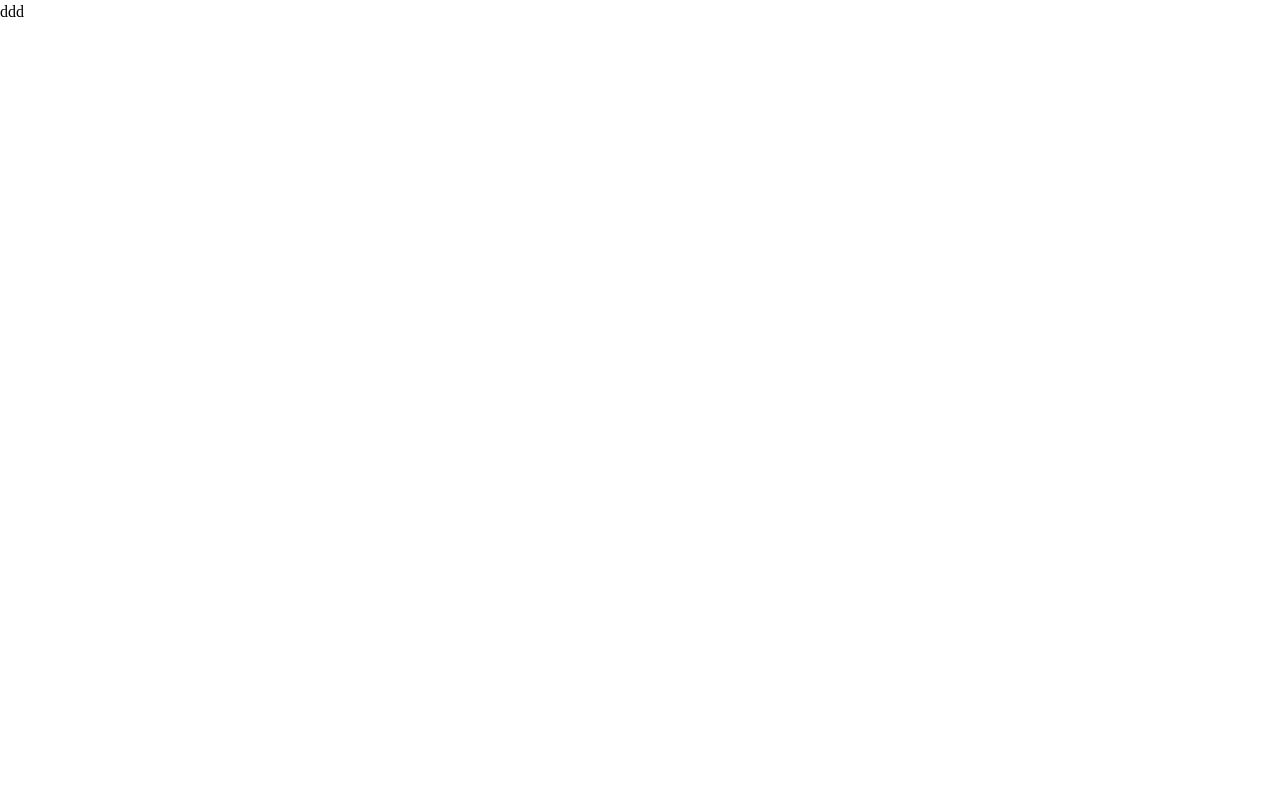
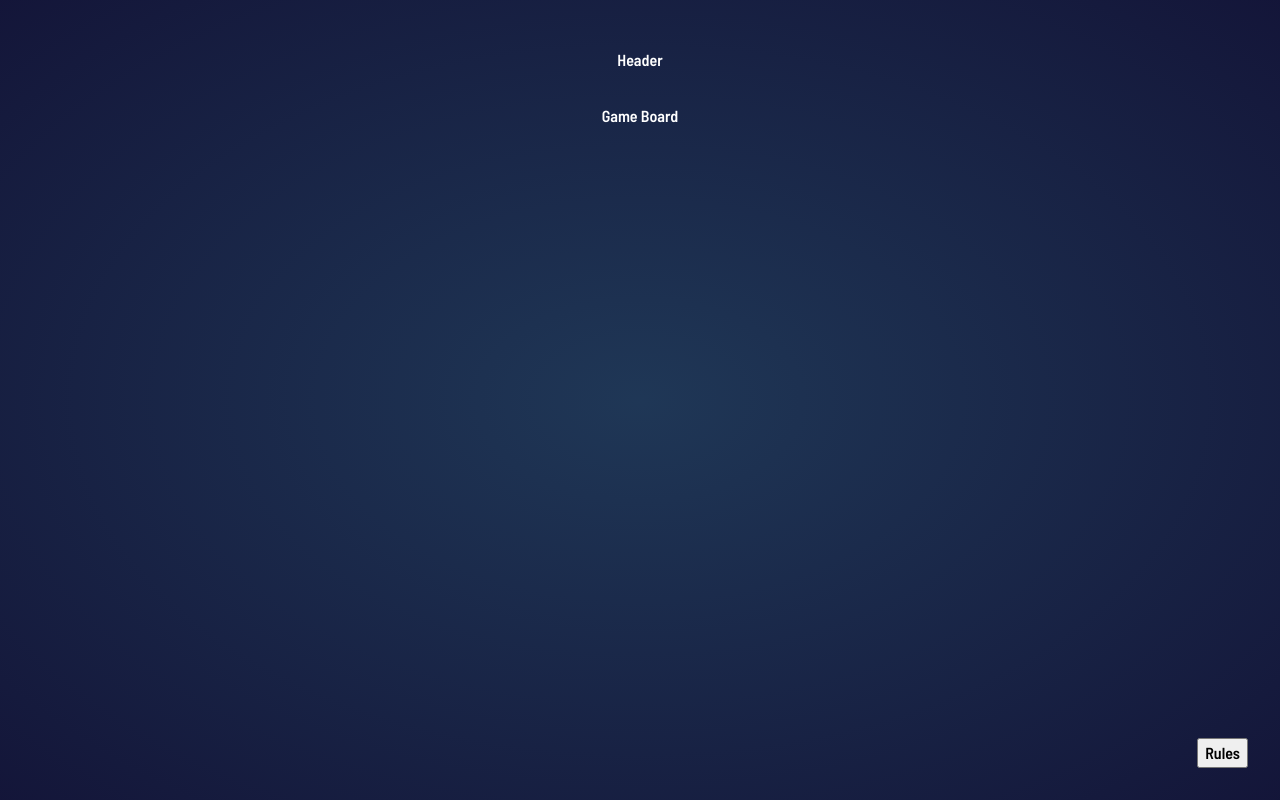
Before and after one commit to web-lizzard/fm-rock-paper-scissors-game, a Vue app: page / in a window 1280 px wide. Built offline with nearby package versions, Linux system fonts and the light colour scheme.

Commit message:
create scss variables, and helpers, basic layout template

```diff
--- a/src/App.vue
+++ b/src/App.vue
@@ -1,7 +1,50 @@
 <script setup lang="ts"></script>
 
 <template>
-  <main>ddd</main>
+  <div class="app">
+    <header class="container header">Header</header>
+    <main class="container game-board">
+      <div>Game Board</div>
+    </main>
+
+    <button class="app__button button">Rules</button>
+  </div>
 </template>
 
-<style lang="scss" scoped></style>
+<style lang="scss" scoped>
+.app {
+  position: relative;
+  padding: 3rem 2rem 2rem;
+  min-height: 100vh;
+  display: grid;
+  gap: 4rem;
+  grid-auto-rows: max-content;
+
+  @include tablet {
+    gap: 2rem;
+  }
+}
+
+.app__button {
+  position: absolute;
+  bottom: 2rem;
+  left: 50%;
+  transform: translateX(-50%);
+
+  @include tablet {
+    left: auto;
+    right: 2rem;
+    transform: translate(0);
+  }
+}
+
+.container {
+  max-width: 800px;
+  margin: 0 auto;
+}
+
+.game-board {
+  max-width: 800px;
+  margin: 0 auto;
+}
+</style>
--- /dev/null
+++ b/src/assets/scss/_helpers.scss
@@ -0,0 +1,33 @@
+@use 'sass:math';
+@use 'variables';
+
+@function px-to-rem($px) {
+    $rems: math.div($px, 16px) * 1rem;
+    @return $rems;
+}
+
+@function round($number, $decimals: 0) {
+    $n: 1;
+    @if $decimals > 0 {
+        @for $i from 1 through $decimals {
+            $n: $n * 10;
+        }
+    }
+    @return math.div(math.round($number * $n), $n);
+}
+
+
+@function fluid(
+    $min-size,
+    $max-size,
+    $min-breakpoint: map-get($map: variables.$breakpoint, $key: sm),
+    $max-breakpoint: map-get($map: variables.$breakpoint, $key: lg),
+    $unit: vw) {
+    $slope: math.div($max-size - $min-size, $max-breakpoint - $min-breakpoint);
+    $slope-to-unit: round($slope * 100, 2);
+    $intercept-rem: round(px-to-rem($min-size - $slope * $min-breakpoint), 2);
+    $min-size-rem: round(px-to-rem($min-size), 2);
+    $max-size-rem: round(px-to-rem($max-size), 2);
+
+    @return clamp(#{$min-size-rem}, #{$slope-to-unit}#{$unit} + #{$intercept-rem}, #{$max-size-rem});
+}
--- a/src/assets/scss/_reset.scss
+++ b/src/assets/scss/_reset.scss
@@ -1,3 +1,5 @@
+@import url('https://fonts.googleapis.com/css2?family=Barlow+Semi+Condensed:wght@600;700&display=swap');
+
 /* Box sizing rules */
 *,
 *::before,
@@ -34,7 +36,10 @@ html:focus-within {
 body {
   min-height: 100vh;
   text-rendering: optimizeSpeed;
+  font-family: 'Barlow Semi Condensed', sans-serif;
   line-height: 1.5;
+  background: radial-gradient(hsl(214, 47%, 23%), hsl(237, 49%, 15%));
+  color: white;
 }
 
 /* A elements that don't have a class get default styles */
--- a/src/assets/scss/_variables.scss
+++ b/src/assets/scss/_variables.scss
@@ -0,0 +1,54 @@
+@use 'sass:math';
+
+$breakpoint: (
+    sm: 375px,
+    lg: 1366px
+);
+
+$dark-text:  hsl(229, 25%, 31%);
+$score-text: hsl(229, 64%, 46%);
+$header-outline: hsl(217, 16%, 45%);
+
+// @function px-to-rem($px) {
+//     $rems: math.div($px, 16px) * 1rem;
+//     @return $rems;
+// }
+
+// @function round($number, $decimals: 0) {
+//     $n: 1;
+//     @if $decimals > 0 {
+//         @for $i from 1 through $decimals {
+//             $n: $n * 10;
+//         }
+//     }
+//     @return math.div(math.round($number * $n), $n);
+// }
+
+
+// @function fluid(
+//     $min-size,
+//     $max-size,
+//     $min-breakpoint: map-get($map: $breakpoint, $key: sm),
+//     $max-breakpoint: map-get($map: $breakpoint, $key: lg),
+//     $unit: vw) {
+//     $slope: math.div($max-size - $min-size, $max-breakpoint - $min-breakpoint);
+//     $slope-to-unit: round($slope * 100, 2);
+//     $intercept-rem: round(px-to-rem($min-size - $slope * $min-breakpoint), 2);
+//     $min-size-rem: round(px-to-rem($min-size), 2);
+//     $max-size-rem: round(px-to-rem($max-size), 2);
+
+//     @return clamp(#{$min-size-rem}, #{$slope-to-unit}#{$unit} + #{$intercept-rem}, #{$max-size-rem});
+// }
+
+
+@mixin tablet {
+    @media (min-width: map-get($map: $breakpoint, $key: sm)) {
+        @content;
+    }
+}
+
+@mixin desktop {
+    @media (min-width: map-get($map: $breakpoint, $key: l)) {
+        @content;
+    }
+}
--- a/src/assets/scss/index.scss
+++ b/src/assets/scss/index.scss
@@ -1,3 +1,4 @@
 @use 'reset';
+@use 'helpers' as *;
 @use 'variables' as *;
-@use 'mixins' as *
+@use 'mixins' as *;
```
Also changed, not shown: .eslintrc.cjs.
